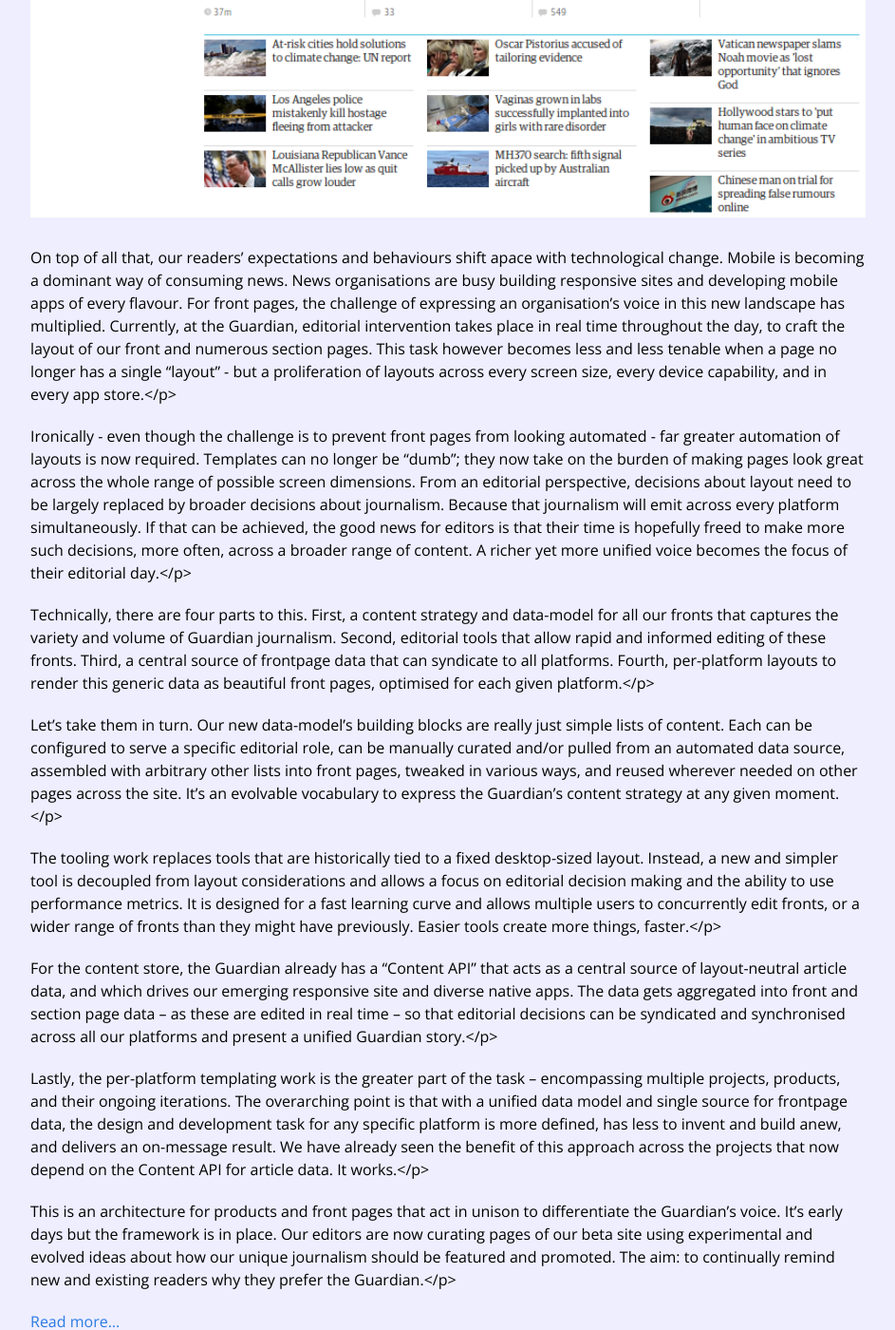
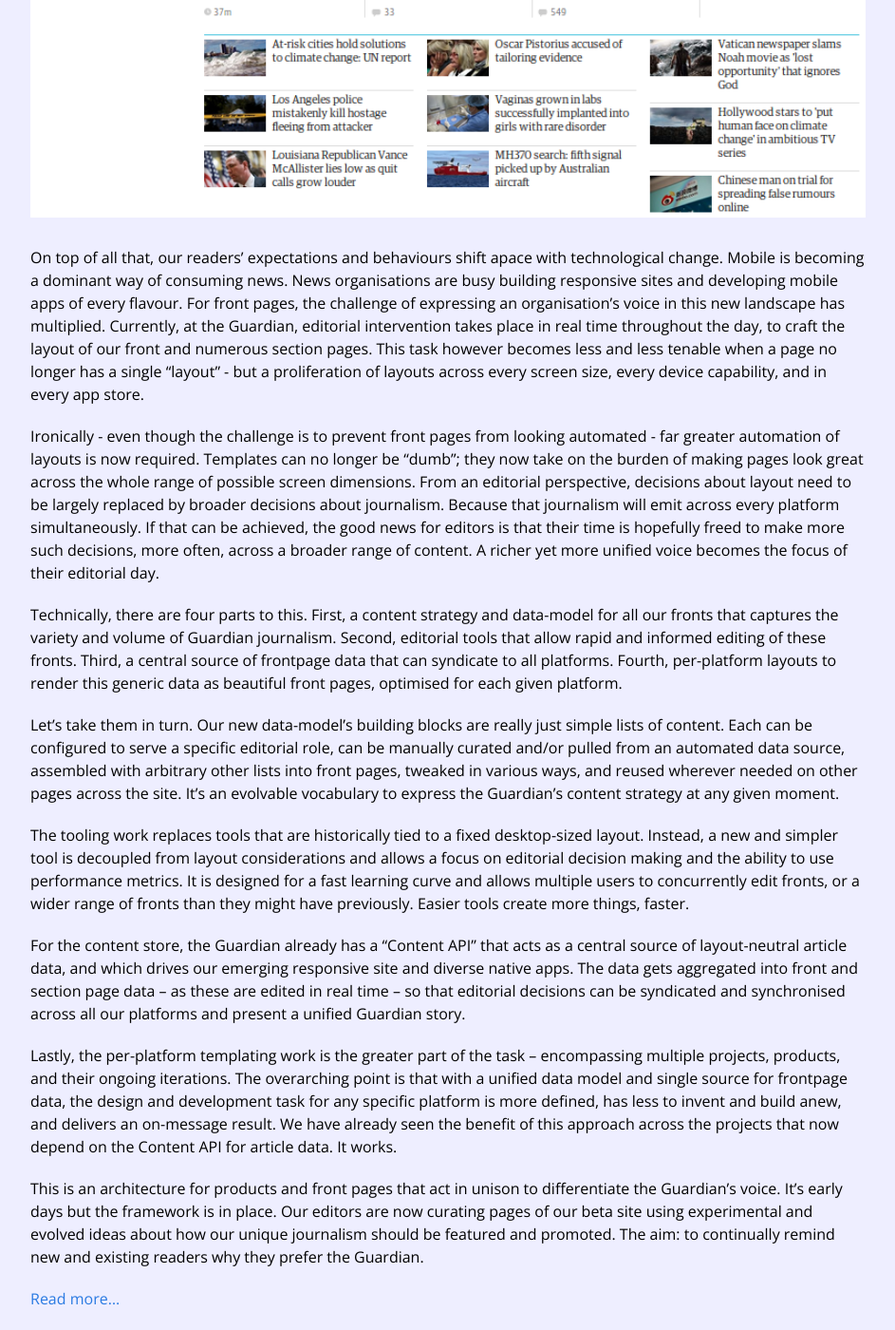
Before and after one commit to stephanfowler/stephanfowler.github.io, a Jekyll site: the page built from _posts/2014-04-25-whats-behind-the-front-page.md, in a window 1280 px wide and 1400 px high, scrolled down 1263 px. Shown: the whole window at 95% size, without its empty margins (158-1101 px from the left). Built offline with Jekyll 4.4.1, drawn with Linux system fonts in a browser that asks for light colours; some of the changed text lies outside the part shown.

Commit message:
strip tags

```diff
--- a/_posts/2014-04-25-whats-behind-the-front-page.md
+++ b/_posts/2014-04-25-whats-behind-the-front-page.md
@@ -12,25 +12,25 @@
 
 If you have two hundred years of newspaper heritage behind you, it’s an understatement to say your front page matters. The Guardian has an exceptionally loyal readership, manifested by the high proportion of online readers that pile straight in at the top, at www.theguardian.com. In contrast to a fleeting detour from Google or Facebook, their entry on our front page is their way of “buying the Guardian” - a declaration of faith in the Guardian&rsquo;s world view.
 
-Print newspapers have tried hard to carry the essence of their front pages into the digital domain. Even online-only news organisations (see Huffington Post) try to mimic the look and feel of printed broadsheets. Yet print and digital seem to differ enough to make this approach seriously challenging. The technologies, the timescales, the consumption patterns are too dissimilar. Not to mention every Google-eating SEO-monster data-driven aggregator out there that is competing for our readership. It&rsquo;s their core competence and business model. The Guardian&rsquo;s core competence is journalism. Our model in the digital domain is to promote our users’ instinct to head straight for the Guardian’s site – because of what it represents. The Guardian is not an algorithm - it’s a collection of humans with very strong opinions. Our site’s front page needs to convey that.</p>
+Print newspapers have tried hard to carry the essence of their front pages into the digital domain. Even online-only news organisations (see Huffington Post) try to mimic the look and feel of printed broadsheets. Yet print and digital seem to differ enough to make this approach seriously challenging. The technologies, the timescales, the consumption patterns are too dissimilar. Not to mention every Google-eating SEO-monster data-driven aggregator out there that is competing for our readership. It&rsquo;s their core competence and business model. The Guardian&rsquo;s core competence is journalism. Our model in the digital domain is to promote our users’ instinct to head straight for the Guardian’s site – because of what it represents. The Guardian is not an algorithm - it’s a collection of humans with very strong opinions. Our site’s front page needs to convey that.
 
 ![Curating the UK News frontpage with the new Guardian fronts tool](/assets/2015/01/us-front.png)
 
-On top of all that, our readers’ expectations and behaviours shift apace with technological change. Mobile is becoming a dominant way of consuming news. News organisations are busy building responsive sites and developing mobile apps of every flavour. For front pages, the challenge of expressing an organisation&rsquo;s voice in this new landscape has multiplied. Currently, at the Guardian, editorial intervention takes place in real time throughout the day, to craft the layout of our front and numerous section pages. This task however becomes less and less tenable when a page no longer has a single “layout” - but a proliferation of layouts across every screen size, every device capability, and in every app store.</p>
+On top of all that, our readers’ expectations and behaviours shift apace with technological change. Mobile is becoming a dominant way of consuming news. News organisations are busy building responsive sites and developing mobile apps of every flavour. For front pages, the challenge of expressing an organisation&rsquo;s voice in this new landscape has multiplied. Currently, at the Guardian, editorial intervention takes place in real time throughout the day, to craft the layout of our front and numerous section pages. This task however becomes less and less tenable when a page no longer has a single “layout” - but a proliferation of layouts across every screen size, every device capability, and in every app store.
 
-Ironically - even though the challenge is to prevent front pages from looking automated - far greater automation of layouts is now required. Templates can no longer be “dumb”; they now take on the burden of making pages look great across the whole range of possible screen dimensions. From an editorial perspective, decisions about layout need to be largely replaced by broader decisions about journalism. Because that journalism will emit across every platform simultaneously. If that can be achieved, the good news for editors is that their time is hopefully freed to make more such decisions, more often, across a broader range of content. A richer yet more unified voice becomes the focus of their editorial day.</p>
+Ironically - even though the challenge is to prevent front pages from looking automated - far greater automation of layouts is now required. Templates can no longer be “dumb”; they now take on the burden of making pages look great across the whole range of possible screen dimensions. From an editorial perspective, decisions about layout need to be largely replaced by broader decisions about journalism. Because that journalism will emit across every platform simultaneously. If that can be achieved, the good news for editors is that their time is hopefully freed to make more such decisions, more often, across a broader range of content. A richer yet more unified voice becomes the focus of their editorial day.
 
-Technically, there are four parts to this. First, a content strategy and data-model for all our fronts that captures the variety and volume of Guardian journalism. Second, editorial tools that allow rapid and informed editing of these fronts. Third, a central source of frontpage data that can syndicate to all platforms. Fourth, per-platform layouts to render this generic data as beautiful front pages, optimised for each given platform.</p>
+Technically, there are four parts to this. First, a content strategy and data-model for all our fronts that captures the variety and volume of Guardian journalism. Second, editorial tools that allow rapid and informed editing of these fronts. Third, a central source of frontpage data that can syndicate to all platforms. Fourth, per-platform layouts to render this generic data as beautiful front pages, optimised for each given platform.
 
-Let&rsquo;s take them in turn. Our new data-model’s building blocks are really just simple lists of content. Each can be configured to serve a specific editorial role, can be manually curated and/or pulled from an automated data source, assembled with arbitrary other lists into front pages, tweaked in various ways, and reused wherever needed on other pages across the site. It’s an evolvable vocabulary to express the Guardian&rsquo;s content strategy at any given moment.</p>
+Let&rsquo;s take them in turn. Our new data-model’s building blocks are really just simple lists of content. Each can be configured to serve a specific editorial role, can be manually curated and/or pulled from an automated data source, assembled with arbitrary other lists into front pages, tweaked in various ways, and reused wherever needed on other pages across the site. It’s an evolvable vocabulary to express the Guardian&rsquo;s content strategy at any given moment.
 
-The tooling work replaces tools that are historically tied to a fixed desktop-sized layout. Instead, a new and simpler tool is decoupled from layout considerations and allows a focus on editorial decision making and the ability to use performance metrics. It is designed for a fast learning curve and allows multiple users to concurrently edit fronts, or a wider range of fronts than they might have previously. Easier tools create more things, faster.</p>
+The tooling work replaces tools that are historically tied to a fixed desktop-sized layout. Instead, a new and simpler tool is decoupled from layout considerations and allows a focus on editorial decision making and the ability to use performance metrics. It is designed for a fast learning curve and allows multiple users to concurrently edit fronts, or a wider range of fronts than they might have previously. Easier tools create more things, faster.
 
-For the content store, the Guardian already has a &ldquo;Content API&rdquo; that acts as a central source of layout-neutral article data, and which drives our emerging responsive site and diverse native apps. The data gets aggregated into front and section page data – as these are edited in real time – so that editorial decisions can be syndicated and synchronised across all our platforms and present a unified Guardian story.</p>
+For the content store, the Guardian already has a &ldquo;Content API&rdquo; that acts as a central source of layout-neutral article data, and which drives our emerging responsive site and diverse native apps. The data gets aggregated into front and section page data – as these are edited in real time – so that editorial decisions can be syndicated and synchronised across all our platforms and present a unified Guardian story.
 
-Lastly, the per-platform templating work is the greater part of the task – encompassing multiple projects, products, and their ongoing iterations. The overarching point is that with a unified data model and single source for frontpage data, the design and development task for any specific platform is more defined, has less to invent and build anew, and delivers an on-message result. We have already seen the benefit of this approach across the projects that now depend on the Content API for article data. It works.</p>
+Lastly, the per-platform templating work is the greater part of the task – encompassing multiple projects, products, and their ongoing iterations. The overarching point is that with a unified data model and single source for frontpage data, the design and development task for any specific platform is more defined, has less to invent and build anew, and delivers an on-message result. We have already seen the benefit of this approach across the projects that now depend on the Content API for article data. It works.
 
-This is an architecture for products and front pages that act in unison to differentiate the Guardian’s voice. It’s early days but the framework is in place. Our editors are now curating pages of our beta site using experimental and evolved ideas about how our unique journalism should be featured and promoted. The aim: to continually remind new and existing readers why they prefer the Guardian.</p>
+This is an architecture for products and front pages that act in unison to differentiate the Guardian’s voice. It’s early days but the framework is in place. Our editors are now curating pages of our beta site using experimental and evolved ideas about how our unique journalism should be featured and promoted. The aim: to continually remind new and existing readers why they prefer the Guardian.
 
 [Read more&#8230;][1]
 
```
